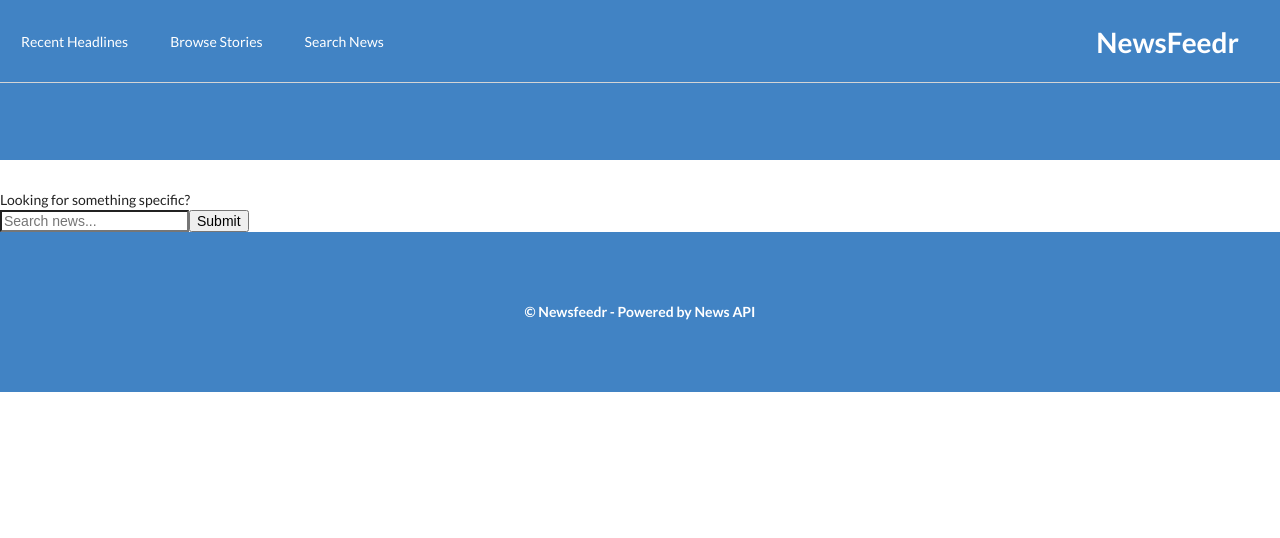
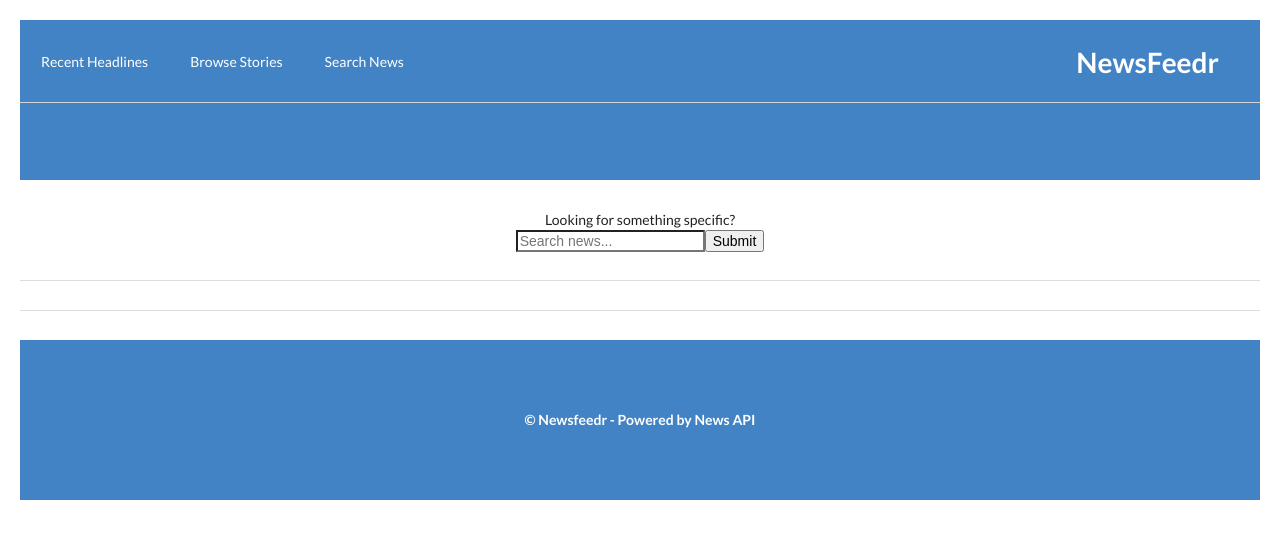
Before and after one commit to yutingcxiang/newsfeedr, a React (Create React App) app in the folder client/: page /search in a window 1280 px wide. Shown: the top 538 px of the page. Built offline with nearby package versions, Linux system fonts and the light colour scheme.

Commit message:
Update spacing and add margins

```diff
--- a/client/src/App.css
+++ b/client/src/App.css
@@ -1,5 +1,5 @@
-.App {
-  /* text-align: center; */
+.App, #description {
+  margin: 20px;
 }
 
 .App-footer{
@@ -22,3 +22,7 @@
 #attribution-link, #title, #headlines-link, #sources-link, #search-link {
   color: white
 }
+
+#search {
+  text-align: center;
+}
--- a/client/src/components/articles/Article.js
+++ b/client/src/components/articles/Article.js
@@ -5,7 +5,7 @@ const Article = (props) => {
   return(
     <div>
       <h3 class="ui medium header"><a href={props.url} target="_blank" rel="noopener noreferrer">{props.title}</a></h3>
-      <p><div class="ui label"><Moment format="MM/DD/YYYY h:mm A">{props.publishedAt}</Moment></div>  {props.description}</p>
+      <p><div class="ui label"><Moment format="MM/DD/YYYY h:mm A">{props.publishedAt}</Moment></div> {props.description}</p>
       <div class="ui section divider"></div>
     </div>
   )
--- a/client/src/containers/SearchContainer.js
+++ b/client/src/containers/SearchContainer.js
@@ -41,9 +41,14 @@ class SearchContainer extends Component {
 
     return(
       <div>
-        <SearchInput searchArticles={this.props.searchArticles}/>
+        <div id="search">
+          <SearchInput searchArticles={this.props.searchArticles}/>
+        </div>
+
         {pagination}
+        <div class="ui section divider"></div>
         <ResultsList results={this.props.results} fetchDone={this.props.fetchDone}/>
+        <div class="ui section divider"></div>
       </div>
     )
   }
```
